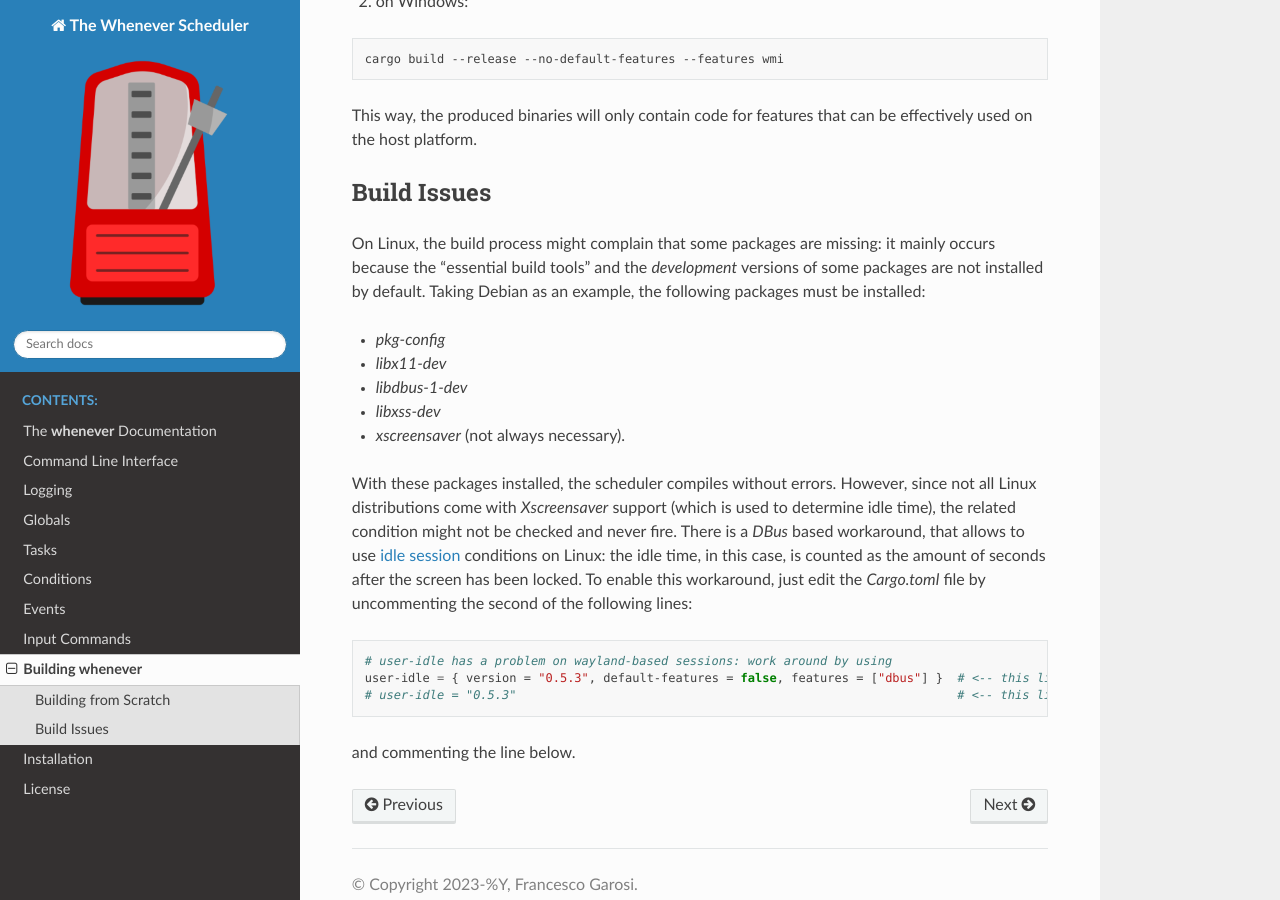
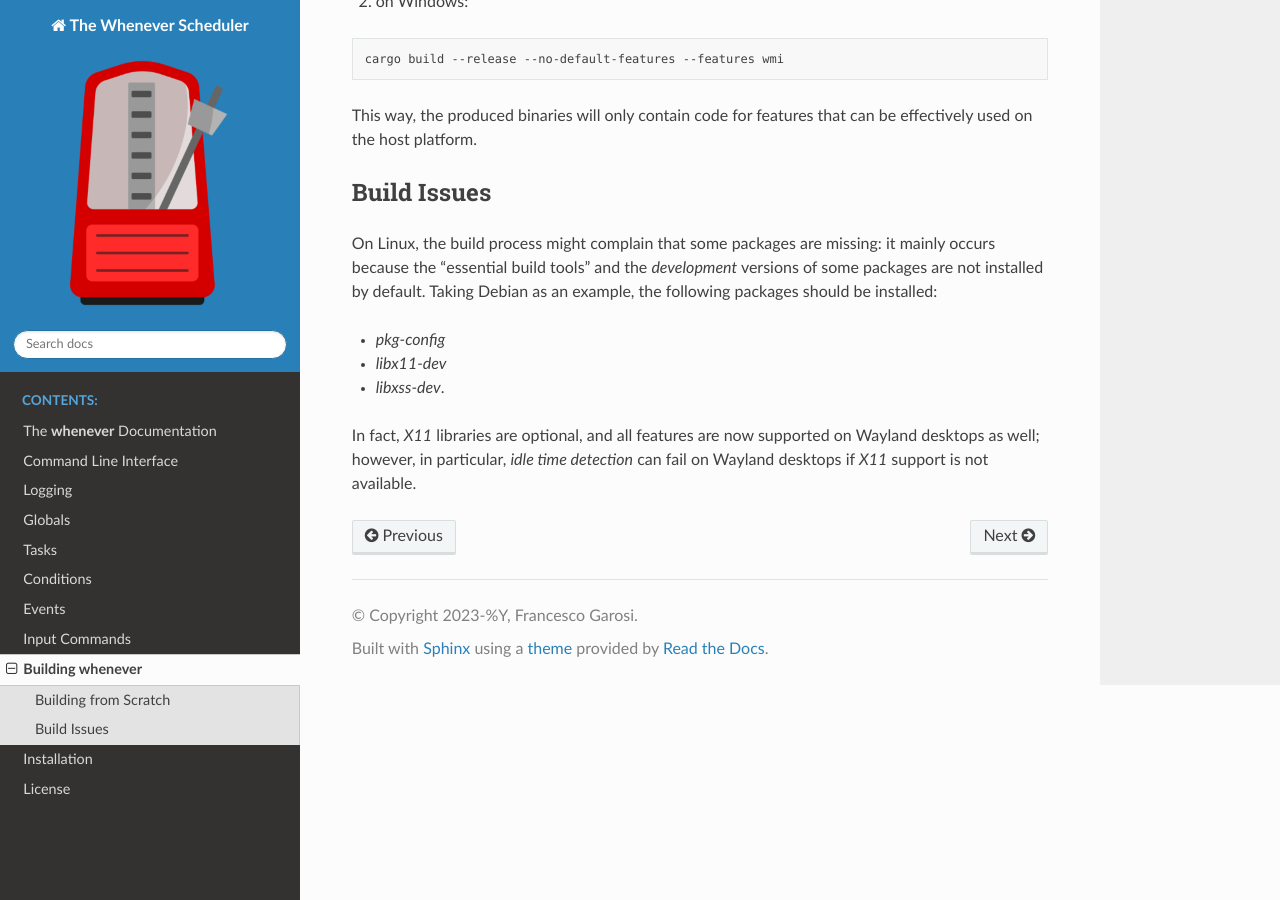
Before and after one commit to almostearthling/whenever, a Sphinx documentation site: the page built from docs/80.build.rst, in a window 1280 px wide and 900 px high, scrolled down 677 px. Built offline with Sphinx 7.4.7 and the Read the Docs theme 3.1.0, drawn with Linux system fonts in a browser that asks for light colours.

Commit message:
docs: update documentation to reflect changes

```diff
--- a/docs/80.build.rst
+++ b/docs/80.build.rst
@@ -47,26 +47,13 @@ Build Issues
 
 On Linux, the build process might complain that some packages are missing: it mainly occurs because
 the "essential build tools" and the *development* versions of some packages are not installed by
-default. Taking Debian as an example, the following packages must be installed:
+default. Taking Debian as an example, the following packages should be installed:
 
 
 * *pkg-config*
 * *libx11-dev*
-* *libdbus-1-dev*
-* *libxss-dev*
-* *xscreensaver* (not always necessary).
+* *libxss-dev*.
 
-With these packages installed, the scheduler compiles without errors. However, since not all Linux
-distributions come with *Xscreensaver* support (which is used to determine idle time), the related
-condition might not be checked and never fire. There is a *DBus* based workaround, that allows to
-use :ref:`idle session <50-conditions-idle>` conditions on Linux: the idle time, in this case, is
-counted as the amount of seconds after the screen has been locked. To enable this workaround, just
-edit the *Cargo.toml* file by uncommenting the second of the following lines:
-
-.. code-block:: toml
-
-   # user-idle has a problem on wayland-based sessions: work around by using
-   user-idle = { version = "0.5.3", default-features = false, features = ["dbus"] }  # <-- this line must be uncommented
-   # user-idle = "0.5.3"                                                             # <-- this line must be commented
-
-and commenting the line below.
+In fact, *X11* libraries are optional, and all features are now supported on Wayland desktops as
+well; however, in particular, *idle time detection* can fail on Wayland desktops if *X11* support
+is not available.
```
